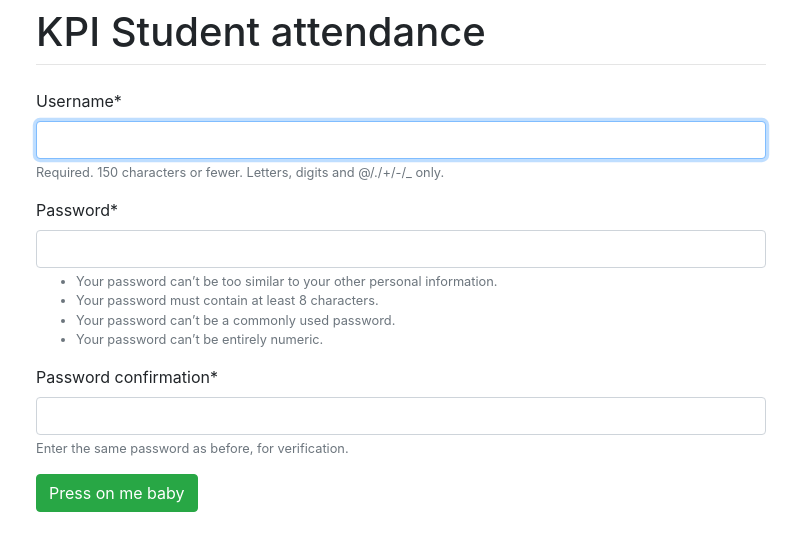
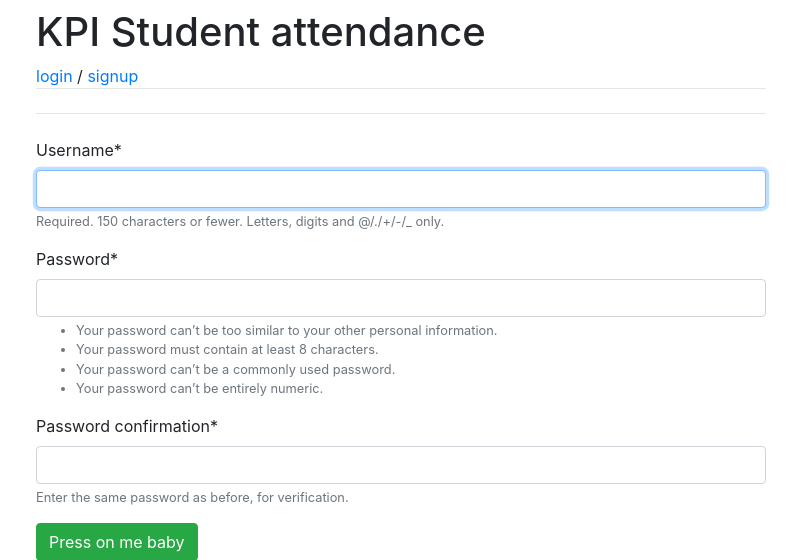
Before and after one commit to MishaVernik/StudentAttendance, a Django app: page /signup/ in a window 1280 px wide. Shown: the top 560 px of the page, without its empty margins (239-1040 px from the left). Run offline with Django 3.2, Linux system fonts and the light colour scheme; some libraries are stand-ins or nearby versions.

Commit message:
UI changes

```diff
--- a/Attendance/templates/base.html
+++ b/Attendance/templates/base.html
@@ -7,11 +7,20 @@
     <title>Django People</title>
   </head>
   <body>
+
     <div class="container">
       <div class="row justify-content-center">
         <div class="col-8">
           <h1 class="mt-2">KPI Student attendance</h1>
+             <header>
 
+              {% if user.is_authenticated %}
+                <a href="{% url 'logout' %}">logout</a>
+              {% else %}
+                <a href="{% url 'login' %}">login</a> / <a href="{% url 'signup' %}">signup</a>
+              {% endif %}
+              <hr class="mt-0 mb-4">
+            </header>
           <hr class="mt-0 mb-4">
           {% block content %}
           {% endblock %}
--- a/Attendance/views.py
+++ b/Attendance/views.py
@@ -14,6 +14,7 @@ def signup(request):
             raw_password = form.cleaned_data.get('password1')
             user = authenticate(username=username, password=raw_password)
             login(request, user)
+            # TODO: add user into PostgreSQL
             return redirect('home')
     else:
         form = UserCreationForm()
```
